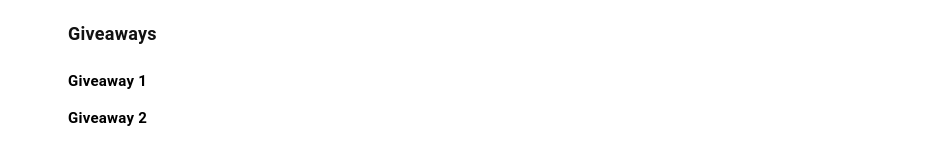
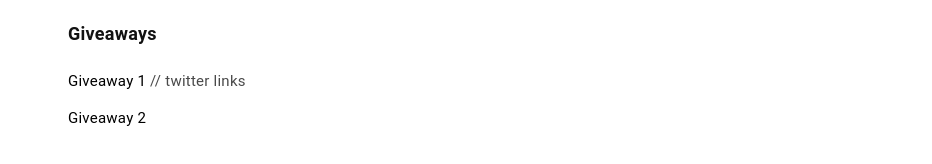
Before and after one commit to giorgallidis/jneo, a Gatsby site: page /giveaways/ in a window 1280 px wide. Shown: the part 927-1091 px from the top of the page, without its empty margins (4-936 px from the left). Built offline with nearby package versions, Linux system fonts and the light colour scheme; Gatsby itself is replaced by a stand-in of ours; some packages are replaced by stand-ins of ours.

Commit message:
Update giveaways.md

```diff
--- a/content/giveaways.md
+++ b/content/giveaways.md
@@ -9,6 +9,6 @@ category: giveaways
 
 # Giveaways
 
-[**Giveaway 1**](/giveaway1)
+[Giveaway 1](/giveaway1) // twitter links
 
-[**Giveaway 2**](/giveaway2)
+[Giveaway 2](/giveaway2)
```
